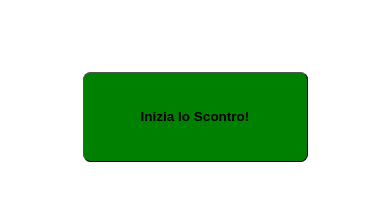
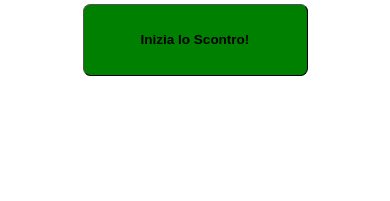
Before and after one commit to Mattexoo/Progetto-Scontri-tra-Compagni, a plain HTML site: page sceltaP.html in a window 390 px wide. Shown: the part 621-822 px from the top of the page. Drawn offline with Linux system fonts and the light colour scheme.

Commit message:
modifiche css

```diff
--- a/css/inizio.css
+++ b/css/inizio.css
@@ -97,6 +97,7 @@ footer{
 #bottoni{
   display: flex;
   flex-direction: row;
+  z-index: 10;
 }
 
 footer{
--- a/css/personaggi.css
+++ b/css/personaggi.css
@@ -151,6 +151,50 @@ main{
 
 }
 
+@media screen and (max-width: 1024px){
+
+  #btnsceltaAvvenuta{
+    background-color: green;
+    border-radius: 10px;
+    margin-top: 20px;
+    height: 95px;
+    width: 300px;
+    font-size: large;
+    font-weight: bold;
+    cursor: pointer;
+  }
+
+  main{
+    margin: 0px;
+  }
+
+}
+
+@media screen and (max-width: 850px){
+
+  #btnsceltaAvvenuta{
+    background-color: green;
+    border-radius: 10px;
+    margin-top: 10px;
+    height: 95px;
+    width: 300px;
+    font-size: large;
+    font-weight: bold;
+    cursor: pointer;
+  }
+  #schermi{
+    display: flex;
+    align-items: center;
+    justify-content: space-evenly;
+    flex-direction: row;
+  }
+
+  main{
+    margin: 0px;
+  }
+
+}
+
 @media screen and (max-width: 768px){
 
   body{
```
